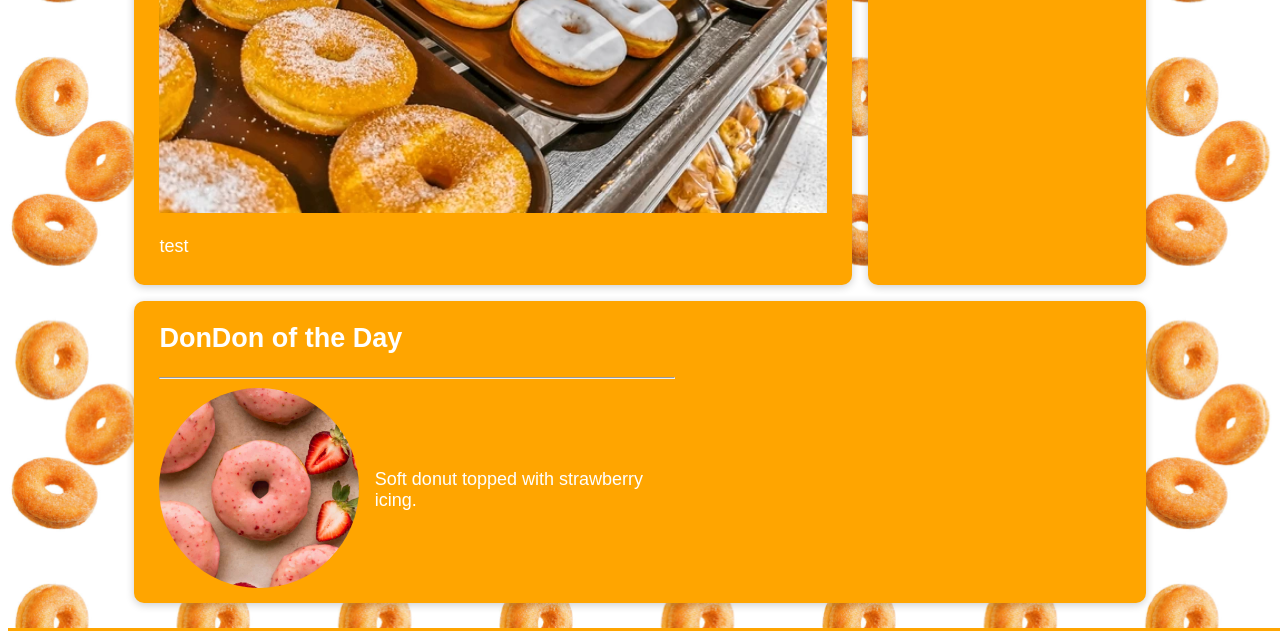
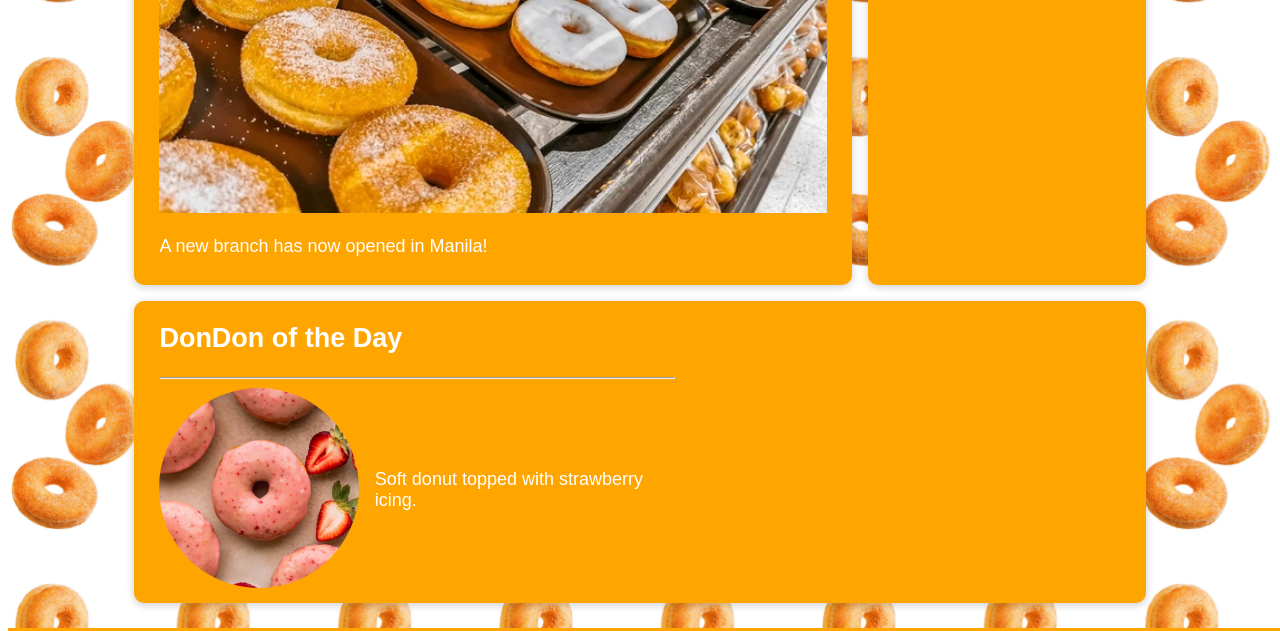
Before and after one commit to 2024302974-bot/DonDonDonuts-Website-CPC223BGroupFinalProject, a plain HTML site: page Home.html in a window 1280 px wide. Shown: the part 742-1373 px from the top of the page. Drawn offline with Linux system fonts and the light colour scheme.

Commit message:
Update Home.html

```diff
--- a/Home.html
+++ b/Home.html
@@ -43,8 +43,7 @@
             <hr>
             <img src="donut pics/donut shop.webp" alt="DonDon Donut's Pampanga Branch" class="news-pic">
                 <article>
-                    <p>test</p>
-
+                    <p>A new branch has now opened in Manila!</p>
                 </article>
         </section>
         </div>
```
